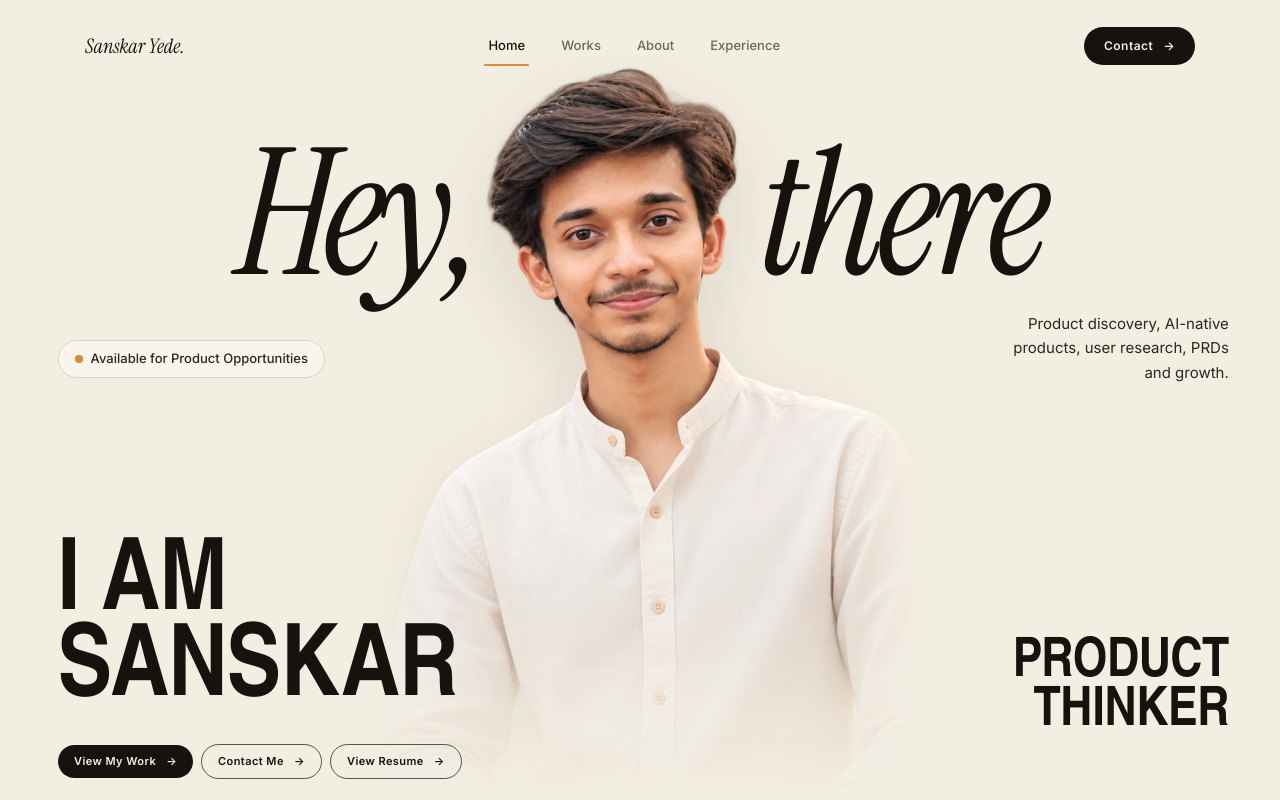
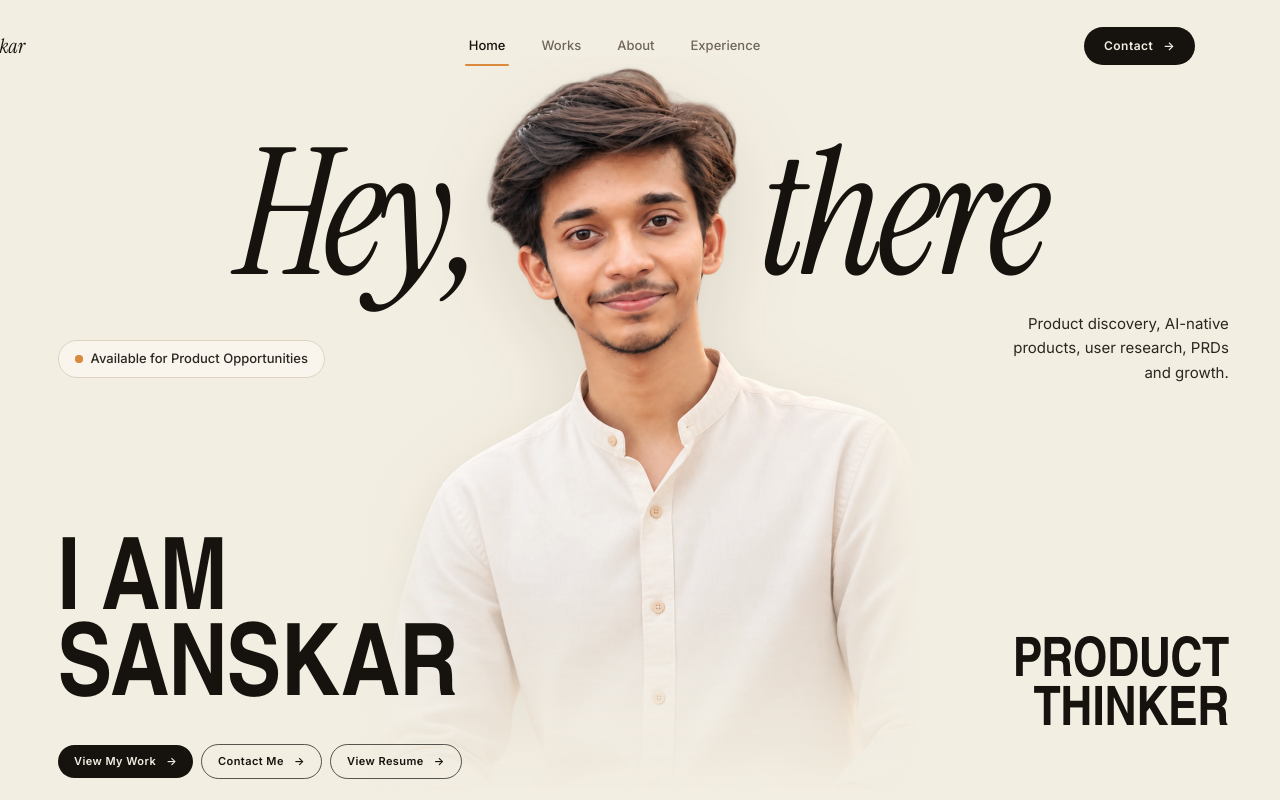
Before and after one commit to Sanskargithub03/sanskar-portfolio, a React (Vite) app: page / in a window 1280 px wide. Shown: the top 800 px of the page. Built offline with nearby package versions, Linux system fonts and the light colour scheme; a web font is replaced by a local one.

Commit message:
Update Navbar.tsx

```diff
--- a/src/components/Navbar.tsx
+++ b/src/components/Navbar.tsx
@@ -45,9 +45,13 @@ export default function Navbar() {
               : "border border-transparent bg-transparent py-3.5"
           }`}
         >
-          <a href="#home" className="font-serif-display text-lg sm:text-xl" data-cursor="">
-            {siteConfig.personal.name}.
-          </a>
+          <a
+  href="#home"
+  className="relative -left-30 font-serif-display text-lg font-black text-[var(--color-ink)] sm:text-xl"
+  data-cursor=""
+>
+Sanskar
+</a>
 
           <nav className="hidden items-center gap-1 md:flex">
             {siteConfig.nav.map((item) => (
```
